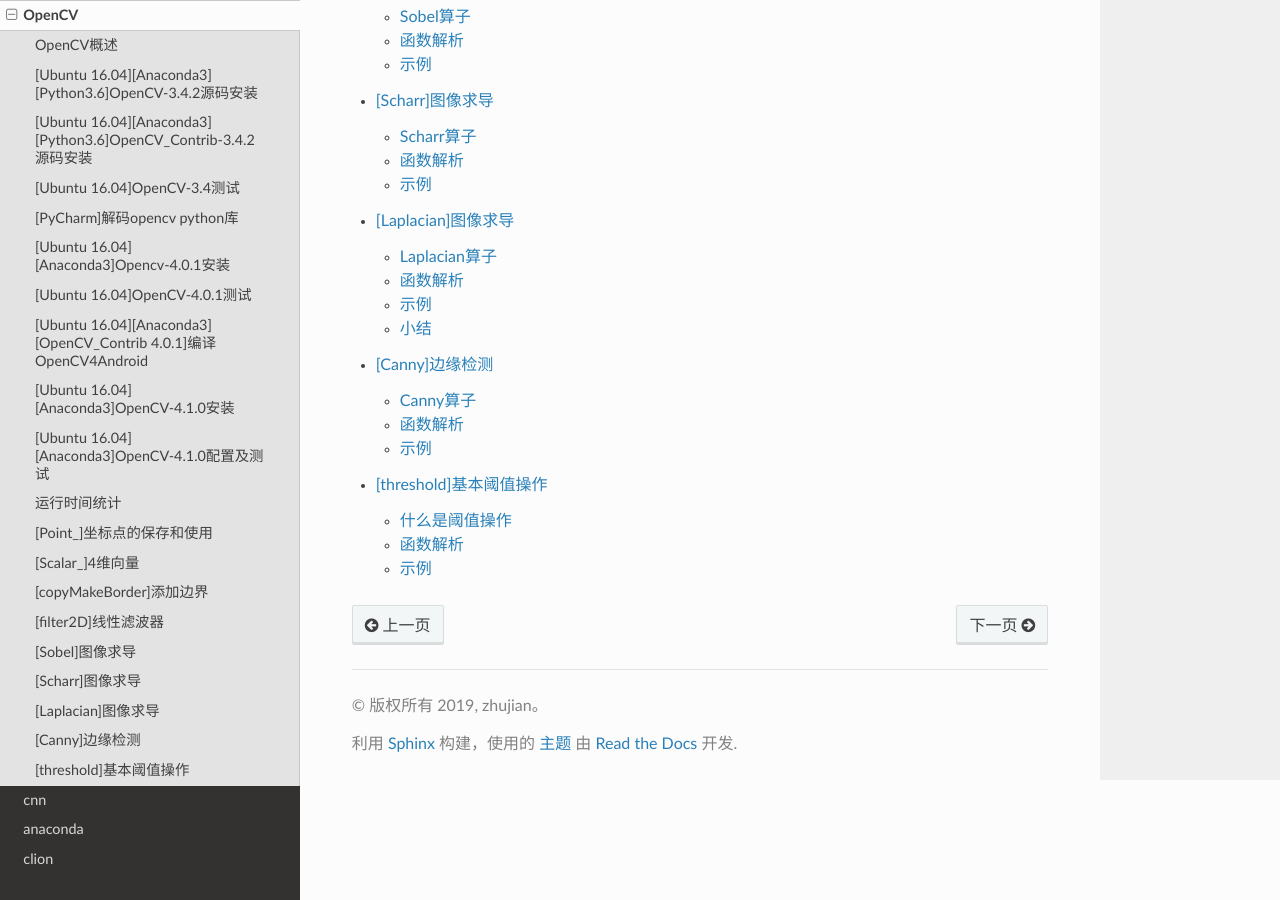
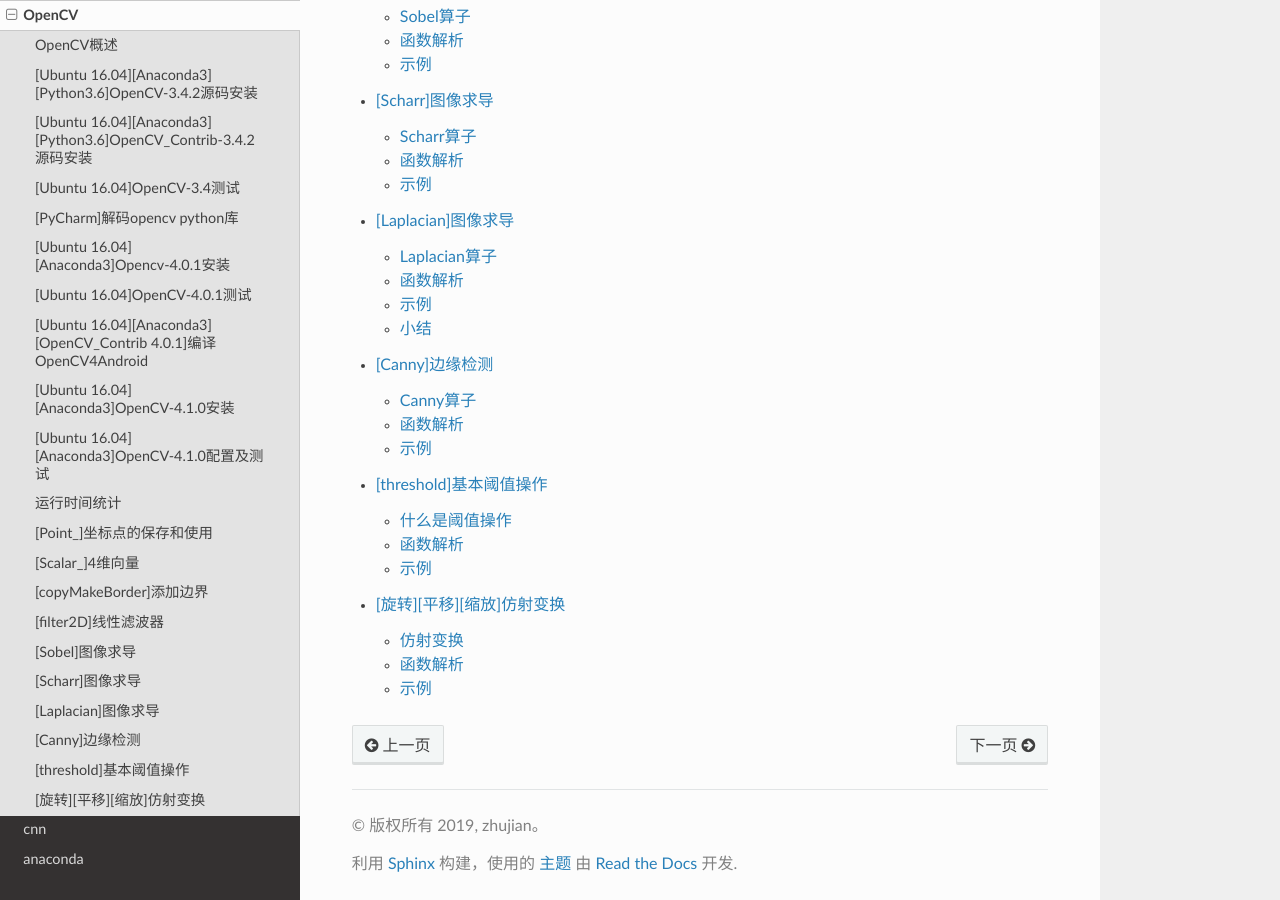
Before and after one commit to Document-Collection/image-processing, a Sphinx documentation site: the page built from docs/source/opencv.rst, in a window 1280 px wide and 900 px high, scrolled down 1958 px. Built offline with Sphinx 7.4.7 and the Read the Docs theme 2.0.0, drawn with Linux system fonts in a browser that asks for light colours; pages that are not in the unit, such as notebooks, are missing from menus; some of the changed lines change nothing that is shown.

Commit message:
docs(opencv): openCV实现图像旋转/平移/缩放

````diff
--- a/docs/source/opencv.rst
+++ b/docs/source/opencv.rst
@@ -30,3 +30,4 @@
    opencv/[Canny]边缘检测
 
    opencv/[threshold]基本阈值操作
+   opencv/[旋转][平移][缩放]仿射变换
--- /dev/null
+++ b/docs/source/opencv/[旋转][平移][缩放]仿射变换.md
@@ -0,0 +1,198 @@
+
+# [旋转][平移][缩放]仿射变换
+
+参考：
+
+[Affine Transformations](https://docs.opencv.org/4.1.0/d4/d61/tutorial_warp_affine.html)
+
+[opencv 拉伸、扭曲、旋转图像-透视变换](https://blog.csdn.net/u012005313/article/details/46715397)
+
+[opencv 拉伸、扭曲、旋转图像-仿射变换 opencv1 / opencv2 / python cv2（代码）](https://blog.csdn.net/u012005313/article/details/46714637)
+
+[仿射变换](http://www.opencv.org.cn/opencvdoc/2.3.2/html/doc/tutorials/imgproc/imgtrans/warp_affine/warp_affine.html)
+
+使用`OpenCV`完成图像旋转、平移和缩放操作
+
+## 仿射变换
+
+本质上看仿射变换表示两个图像之间的关系。任何仿射变换均可以由矩阵乘法（线性变换，`linear transformation`）加上向量加法（`translation`，平移变换）组成。所以通过仿射变换能够完成以下`3`个功能
+
+1. 旋转（`rotation, linear transformation`）
+2. 平移（`translation, vector addition`）
+3. 缩放（`scale opeation, linear transformation`）
+
+使用`2x3`大小数组`M`来进行仿射变换。数组由两个矩阵`A/B`组成，其中矩阵`A`（大小为`2x2`）用于矩阵乘法，矩阵`B`（大小为`2x1`）用于向量加法
+
+![](./imgs/affine/affine-matrix.png)
+
+将二维图像的坐标点`x/y`组成二维数组`X`，大小为`2xN`，其操作如下：
+
+![](./imgs/affine/X.png)
+![](./imgs/affine/affine-1.png) ![](./imgs/affine/affine-2.png)
+
+*得到转换后的坐标点再将赋予像素值*
+
+### 如何计算仿射矩阵？
+
+参考：[仿射变换](https://baike.baidu.com/item/%E4%BB%BF%E5%B0%84%E5%8F%98%E6%8D%A2/4289056?fr=aladdin)
+
+因为仿射变换均有以下性质：
+
+1. 点之间的共线性，例如通过同一线之点 （即称为共线点)在变换后仍呈共线
+2. 向量沿着同一方向的比例
+
+![](./imgs/affine/Warp_Affine_Tutorial_Theory_0.jpg)
+
+所以仅需原图和结果图像的`3`个对应点坐标即可计算出仿射矩阵
+
+## 函数解析
+
+有以下关键函数：
+
+1. [cv::warpAffine](https://docs.opencv.org/4.1.0/da/d54/group__imgproc__transform.html#ga0203d9ee5fcd28d40dbc4a1ea4451983)：完成仿射变换
+2. [getRotationMatrix2D()](https://docs.opencv.org/4.1.0/da/d54/group__imgproc__transform.html#gafbbc470ce83812914a70abfb604f4326)：计算旋转矩阵
+3. [getAffineTransform() ](https://docs.opencv.org/4.1.0/da/d54/group__imgproc__transform.html#ga8f6d378f9f8eebb5cb55cd3ae295a999)：从三对对应点中计算仿射变换矩阵
+4. [RotatedRect()](https://docs.opencv.org/4.1.0/db/dd6/classcv_1_1RotatedRect.html#ae1be388780b8d5faf450be18cbbf30f1)：计算仿射图像大小
+
+### warpAffine
+
+```
+CV_EXPORTS_W void warpAffine( InputArray src, OutputArray dst,
+                              InputArray M, Size dsize,
+                              int flags = INTER_LINEAR,
+                              int borderMode = BORDER_CONSTANT,
+                              const Scalar& borderValue = Scalar());
+```
+
+* `src`：原图
+* `dst`：结果图像。数据深度和类型与原图一致
+* `M`：`2x3`大小旋转矩阵
+* `dsize`：输出图像的大小
+* `flags`：插值方法组合（参考[InterpolationFlags](https://docs.opencv.org/4.1.0/da/d54/group__imgproc__transform.html#ga5bb5a1fea74ea38e1a5445ca803ff121)）。如果设置为`WARP_INVERSE_MAP`，表示`M`是逆变换
+* `borderMode`：边界填充方法，参考[BorderTypes](https://docs.opencv.org/4.1.0/d2/de8/group__core__array.html#ga209f2f4869e304c82d07739337eae7c5)。当设置为`BORDER_TRANSPARENT`，这意味着目标图像中与源图像中的“异常值”相对应的像素不被函数修改
+* `borderValue`：用于固定填充的值；默认情况下为`0`
+
+函数`warpAffine`执行以下操作：
+
+![](./imgs/affine/warp-affine.png)
+
+### getRotationMatrix2D
+
+```
+CV_EXPORTS_W Mat getRotationMatrix2D( Point2f center, double angle, double scale );
+```
+
+* `center`：源图像中的旋转中心
+* `angle`：旋转角度（度）。正值表示逆时针旋转（坐标原点假定为左上角）
+* `scale`：各向同性比例因子，就是缩放因子，如果不进行缩放则设置为`1.0`
+
+函数`getRotationMatrix2D`执行如下操作：
+
+![](./imgs/affine/get-rotation-matrix.png)
+
+其中`α`和`β`由以下方法得到
+
+![](./imgs/affine/compute.png)
+
+### getAffineTransform
+
+```
+CV_EXPORTS Mat getAffineTransform( const Point2f src[], const Point2f dst[] );
+```
+
+* `src[]`：原图点坐标
+* `dst[]`：结果图对应点坐标
+
+### RotatedRect
+
+```
+inline
+RotatedRect::RotatedRect(const Point2f& _center, const Size2f& _size, float _angle)
+    : center(_center), size(_size), angle(_angle) {}
+```
+
+* `_center`：旋转中心
+* `_size`：原图大小
+* `_angle`：旋转角度
+
+调用函数`cv::warpAffine`时设置结果图像大小和原图一致，则仿射图像有可能截断部分内容
+
+## 示例
+
+```
+#include "opencv2/imgcodecs.hpp"
+#include "opencv2/highgui.hpp"
+#include "opencv2/imgproc.hpp"
+#include <iostream>
+
+using namespace cv;
+using namespace std;
+
+int main(int argc, char **argv) {
+    CommandLineParser parser(argc, argv, "{@input | ../lena.jpg | input image}");
+    Mat src = imread(parser.get<String>("@input"));
+    if (src.empty()) {
+        cout << "Could not open or find the image!\n" << endl;
+        cout << "Usage: " << argv[0] << " <Input image>" << endl;
+        return -1;
+    }
+
+    // 已知点坐标计算仿射矩阵和结果图像
+    Point2f srcTri[3];
+    srcTri[0] = Point2f(0.f, 0.f);
+    srcTri[1] = Point2f(src.cols - 1.f, 0.f);
+    srcTri[2] = Point2f(0.f, src.rows - 1.f);
+    Point2f dstTri[3];
+    dstTri[0] = Point2f(0.f, src.rows * 0.33f);
+    dstTri[1] = Point2f(src.cols * 0.85f, src.rows * 0.25f);
+    dstTri[2] = Point2f(src.cols * 0.15f, src.rows * 0.7f);
+    Mat warp_mat = getAffineTransform(srcTri, dstTri);
+
+    Mat warp_dst = Mat::zeros(src.rows, src.cols, src.type());
+    warpAffine(src, warp_dst, warp_mat, warp_dst.size());
+
+    // 图像以图像中央为旋转中心，顺时针旋转45度
+    Point center = Point(warp_dst.cols / 2, warp_dst.rows / 2);
+    double angle = -45.0;
+    double scale = 1.0;
+    Mat rot_mat = getRotationMatrix2D(center, angle, scale);
+    Rect bbox = cv::RotatedRect(center, src.size(), angle).boundingRect();
+    rot_mat.at<double>(0, 2) += bbox.width / 2.0 - center.x;
+    rot_mat.at<double>(1, 2) += bbox.height / 2.0 - center.y;
+    cout << "旋转45度: " << rot_mat << endl;
+
+    Mat rotate_dst;
+    warpAffine(src, rotate_dst, rot_mat, bbox.size());
+
+    // 旋转+缩放
+    scale = src.rows / sqrt(pow(src.rows, 2) * 2);
+    rot_mat = getRotationMatrix2D(center, angle, scale);
+    cout << "旋转45度并缩放" << rot_mat << endl;
+
+    Mat scale_rotate_dst;
+    warpAffine(src, scale_rotate_dst, rot_mat, src.size());
+
+    // 根据仿射图像得到原图，将图像逆时针旋转45度，然后从中提取原图大小
+    angle = 45;
+    scale = 1.0;
+    center = Point((int) (rotate_dst.cols / 2.0), (int) (rotate_dst.rows / 2.0));
+    rot_mat = getRotationMatrix2D(center, angle, scale);
+
+    Mat affine_src_tmp, affine_src;
+    warpAffine(rotate_dst, affine_src_tmp, rot_mat, bbox.size());
+    affine_src = affine_src_tmp(Rect((bbox.width - src.cols) / 2, (bbox.height - src.rows) / 2, src.cols, src.rows));
+
+    imshow("Source image", src);
+    imshow("Warp", warp_dst);
+    imshow("Rotate", rotate_dst);
+    imshow("scale_rotate_dst", scale_rotate_dst);
+    imshow("affine_src", affine_src);
+    waitKey();
+
+    return 0;
+}
+```
+
+完成图像变形、旋转、旋转+缩放以及逆旋转的功能
+
+![](./imgs/affine/affine-result.png)
````
Also changed, not shown: docs/source/opencv/imgs/affine/Warp_Affine_Tutorial_Theory_0.jpg (added), docs/source/opencv/imgs/affine/X.png (added), docs/source/opencv/imgs/affine/affine-1.png (added), docs/source/opencv/imgs/affine/affine-2.png (added), docs/source/opencv/imgs/affine/affine-matrix.png (added), docs/source/opencv/imgs/affine/compute.png (added), docs/source/opencv/imgs/affine/get-rotation-matrix.png (added), docs/source/opencv/imgs/affine/warp-affine.png (added), 1 other file.
